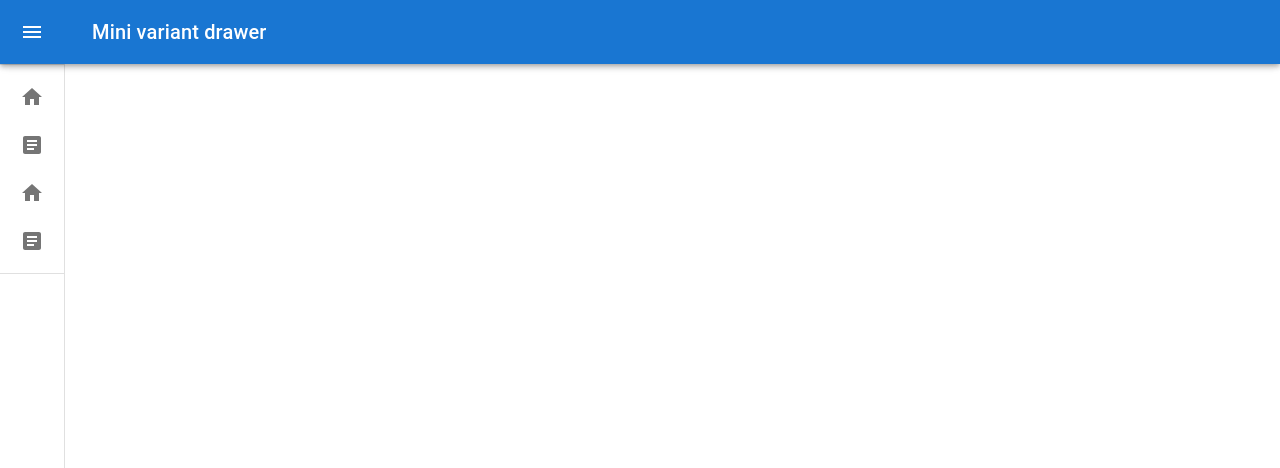
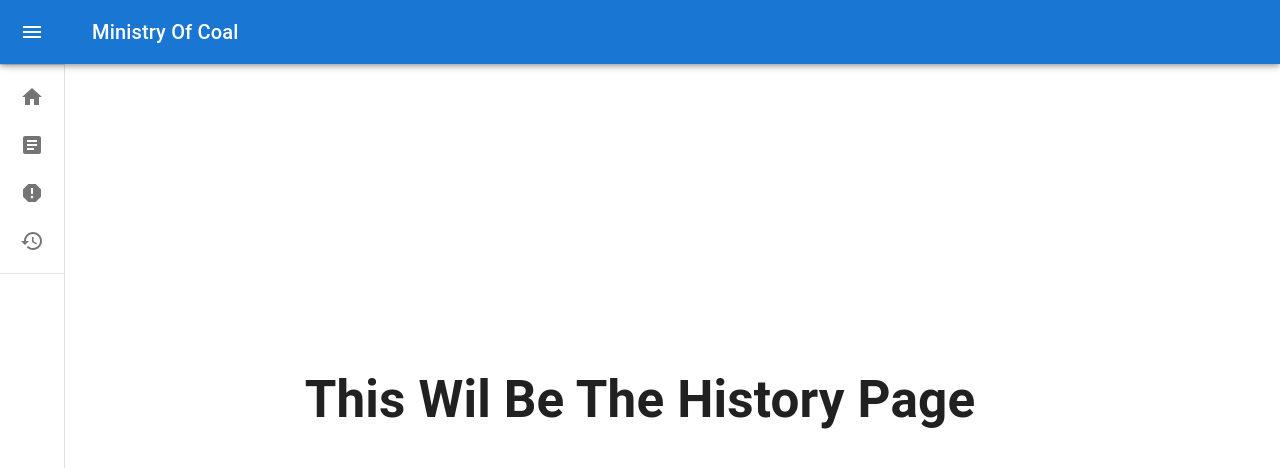
Before and after one commit to MadhavSinha007/SIH_Ministry-_of-_Coal, a React (Vite) app: page /history in a window 1280 px wide. Shown: the top 468 px of the page. Built offline with nearby package versions, Linux system fonts and the light colour scheme.

Commit message:
sidebar updates

```diff
--- a/src/Router.jsx
+++ b/src/Router.jsx
@@ -2,7 +2,9 @@ import React from "react";
 import { BrowserRouter, Routes, Route } from "react-router-dom";
 import Drawer from "./components/Drawer";
 import HomePage from "./pages/HomePage";
-import PostShift from "./pages/PostShift"
+import ShiftPage from "./pages/ShiftPage"
+import Safety from "./pages/Safety";
+import History from "./pages/History";
 
 const Router = () => {
   return (
@@ -10,7 +12,9 @@ const Router = () => {
      <Drawer />
       <Routes>
         <Route index element={<HomePage />} />
-        <Route path="/postshift" element={<PostShift />} />
+        <Route path="/shift" element={<ShiftPage />} />
+        <Route path="/report" element={<Safety />} />
+        <Route path="/history" element={<History />} />
       </Routes>
     </BrowserRouter>
   );
--- a/src/components/Drawer.jsx
+++ b/src/components/Drawer.jsx
@@ -1,4 +1,5 @@
 import * as React from 'react';
+import { Link } from 'react-router-dom';
 import { styled, useTheme } from '@mui/material/styles';
 import Box from '@mui/material/Box';
 import MuiDrawer from '@mui/material/Drawer';
@@ -18,6 +19,8 @@ import ListItemIcon from '@mui/material/ListItemIcon';
 import ListItemText from '@mui/material/ListItemText';
 import HomeIcon from '@mui/icons-material/Home';
 import ArticleIcon from '@mui/icons-material/Article';
+import ReportIcon from '@mui/icons-material/Report';
+import HistoryIcon from '@mui/icons-material/History';
 
 const drawerWidth = 340;
 
@@ -131,7 +134,7 @@ export default function MiniDrawer() {
             <MenuIcon />
           </IconButton>
           <Typography variant="h6" noWrap component="div">
-            Mini variant drawer
+            Ministry Of Coal
           </Typography>
         </Toolbar>
       </AppBar>
@@ -143,9 +146,11 @@ export default function MiniDrawer() {
         </DrawerHeader>
         <Divider />
         <List>
-          {['Dashboard', 'Shift Log', 'Safety Report', 'History'].map((text, index) => (
-            <ListItem key={text} disablePadding sx={{ display: 'block' }}>
+          {[{name:'Dashboard', icon:<HomeIcon/>, link:'/'}, {name:'Shift Log',icon:<ArticleIcon/>,link:'/shift'}, {name:'Safety Report', icon:<ReportIcon/>,link:'/report'}, {name:'History',icon:<HistoryIcon/>,link:'/history'}].map((page) => (
+            <ListItem key={page.name} disablePadding sx={{ display: 'block' }}>
               <ListItemButton
+                component={Link}
+                to={page.link}
                 sx={[
                   {
                     minHeight: 48,
@@ -175,10 +180,10 @@ export default function MiniDrawer() {
                         },
                   ]}
                 >
-                  {index % 2 === 0 ? <HomeIcon /> : <ArticleIcon />}
+                  {page.icon}
                 </ListItemIcon>
                 <ListItemText
-                  primary={text}
+                  primary={page.name}
                   sx={[
                     open
                       ? {
--- /dev/null
+++ b/src/pages/History.jsx
@@ -0,0 +1,9 @@
+const History = () => {
+    return(
+        <>
+            <h1>This Wil Be The History Page</h1>
+        </>
+    );
+}
+
+export default History;
--- a/src/pages/HomePage.jsx
+++ b/src/pages/HomePage.jsx
@@ -1,7 +1,7 @@
 const HomePage = () => {
     return(
         <>
-            <h1>Hello</h1>
+            <h1>This Wil Be The Home Page</h1>
         </>
     );
 }
--- a/src/pages/PostShift.jsx
+++ /dev/null
@@ -1,9 +0,0 @@
-const PostShift = () => {
-    return(
-        <>
-            <h1>Hello</h1>
-        </>
-    );
-}
-
-export default PostShift;
--- /dev/null
+++ b/src/pages/Safety.jsx
@@ -0,0 +1,9 @@
+const Safety = () => {
+    return(
+        <>
+            <h1>This Wil Be The Safety Page</h1>
+        </>
+    );
+}
+
+export default Safety;
--- /dev/null
+++ b/src/pages/ShiftPage.jsx
@@ -0,0 +1,9 @@
+const ShiftPage = () => {
+    return(
+        <>
+            <h1>This Wil Be The Shift Page</h1>
+        </>
+    );
+}
+
+export default ShiftPage;
```
